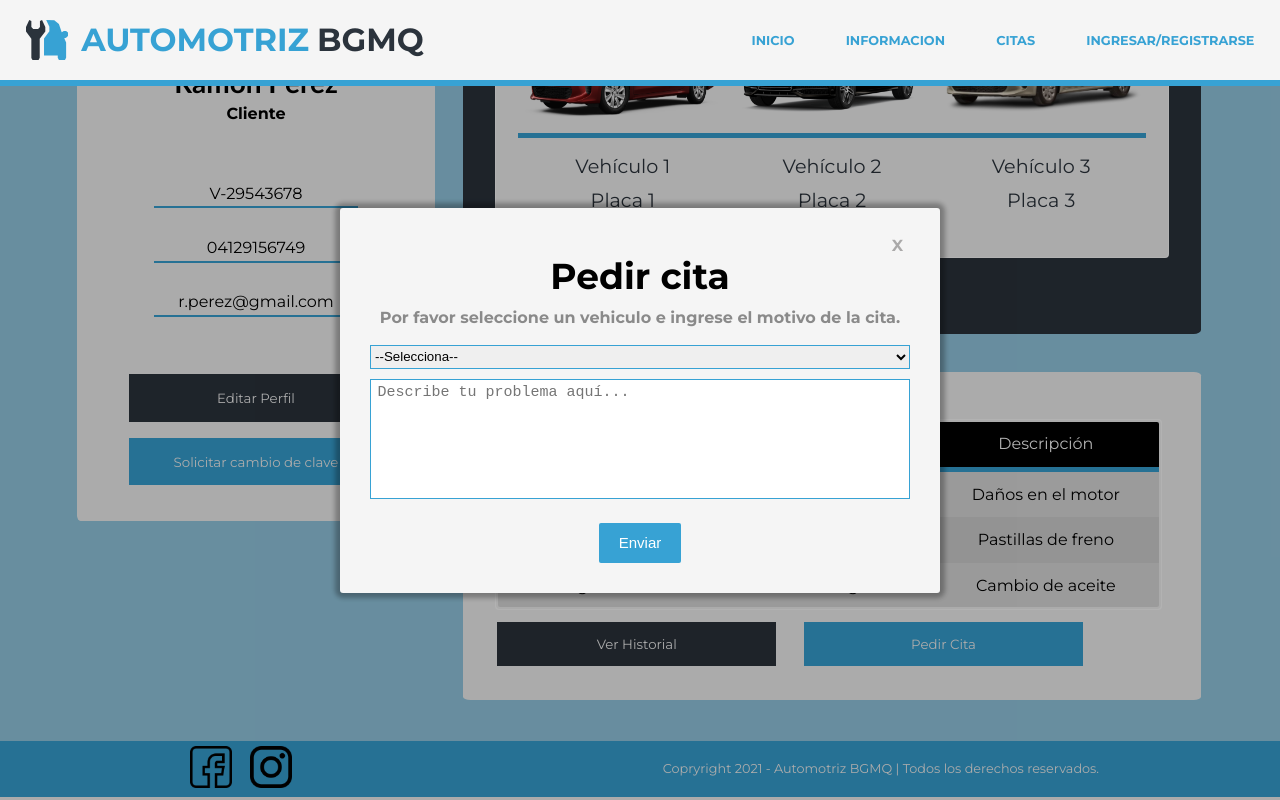
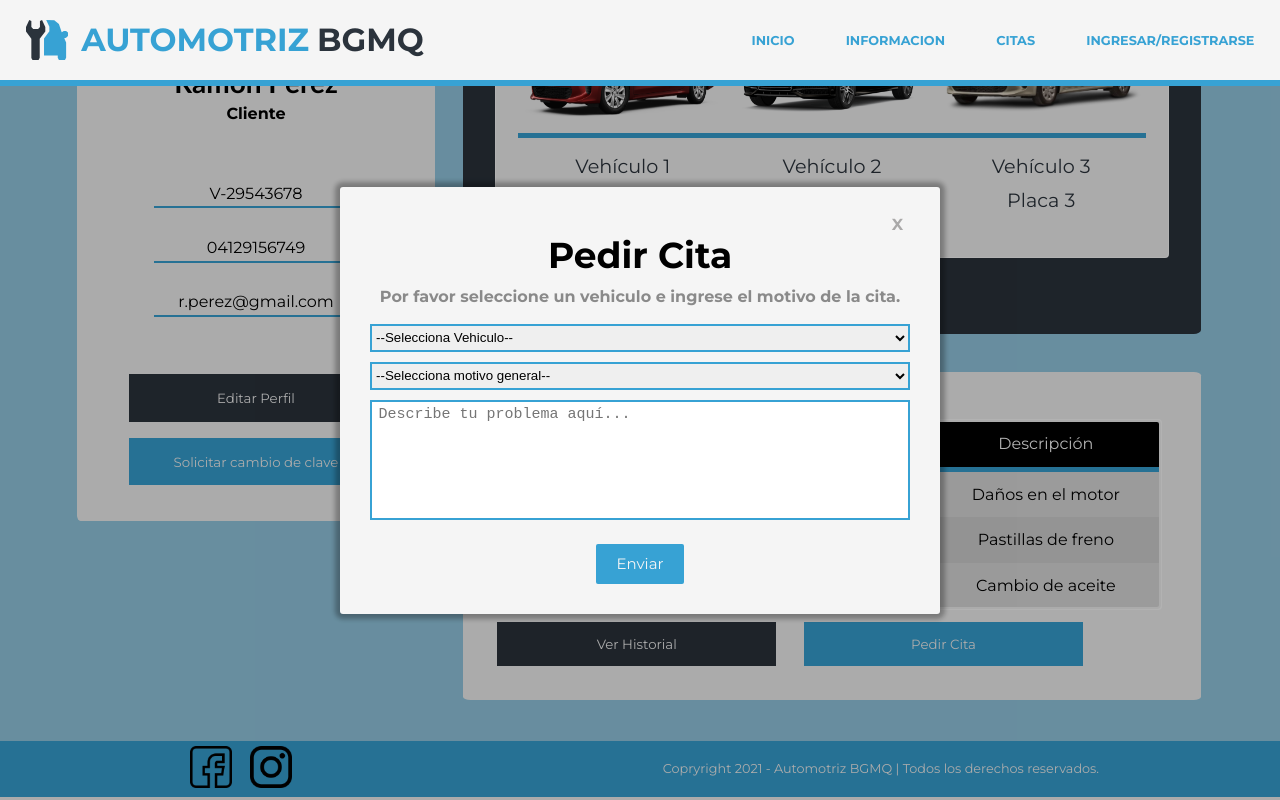
Before and after one commit to nbolinaga/automotrizBGM, an Angular app in the folder automotrizBGMQ/: page /perfil in a window 1280 px wide. Both pictures are taken after a click on the button "Pedir Cita". Shown: the part 206-1006 px from the top of the page. Built offline with nearby package versions, Linux system fonts and the light colour scheme.

Commit message:
Correción de detalles y pequeños errores en el diseño

```diff
--- a/automotrizBGMQ/src/app/app.module.ts
+++ b/automotrizBGMQ/src/app/app.module.ts
@@ -6,7 +6,6 @@ import { AppRoutingModule } from './app-routing.module';
 import { AppComponent } from './app.component';
 
 import { InicioComponent } from './components/inicio/inicio.component';
-
 import { NavbarComponent } from './components/navbar/navbar.component';
 import { FooterComponent } from './components/footer/footer.component';
 import { LoginComponent } from './components/login/login.component';
--- a/automotrizBGMQ/src/app/components/inicio/inicio.component.html
+++ b/automotrizBGMQ/src/app/components/inicio/inicio.component.html
@@ -38,7 +38,7 @@
         <p>Fax: 800 4318132</p>
     </div>
     <p id="correo">Contacto@BGMQ.com</p>
-</section>
+  </section>
   <!-- <section class="der">
         <p>Automotriz BGMQ se especializa en la reparación y servicio de vehículos de marca Chevrolet, Ford, GM, Chrysler, Jeep y otras marcas Americanas. Estamos ubicado en Altamira, Caracas y abrimos los 7 días de la semana.</p>
         <p>Nuestro equipo profesional de mecánicos te llevaran por todos los pasos para lograr que tu vehículo se encuentre siempre en su más óptimo funcionamiento</p>
--- a/automotrizBGMQ/src/app/components/perfil/perfil.component.html
+++ b/automotrizBGMQ/src/app/components/perfil/perfil.component.html
@@ -78,19 +78,28 @@
   <div class="overlay" *ngIf="activar">
       <div class="popup">
           <a (click)="activacion()" class="btn-cerrar-popup">X</a>
-          <h3>Pedir cita</h3>
+          <h3>Pedir Cita</h3>
           <h4>Por favor seleccione un vehiculo e ingrese el motivo de la cita.</h4>
           <form action="">
               <div class="contenedor-inputs">
-                  <select name="Vehiculos" id="Vehiculos">
-                      <option value="selector">--Selecciona--</option>
+                  <select name="Vehiculos">
+                      <option value="selector">--Selecciona  Vehiculo--</option>
                       <option value="carro1">Mi vehiculo 1</option>
                       <option value="carro2">Mi vehiculo 2</option>
                       <option value="carro3">Mi vehiculo 3</option>
                   </select>
+                  <select name="Opciones">
+                    <option value="selector">--Selecciona motivo general--</option>
+                    <option value="opcion1">Revisión</option>
+                    <option value="opcion2">Reparación</option>
+                    <option value="opcion3">Servicio Completo</option>
+                    <option value="opcion4">Cambio de Aceite</option>
+                    <option value="opcion5">Cambio de Neumaticos</option>
+                    <option value="opcion5">Sin especificar</option>
+                </select>
                   <textarea name="descripción" placeholder="Describe tu problema aquí..."></textarea>
               </div>
-              <input type="submit" class="btn-submit" value="Enviar">
+              <button class="btn-alt">Enviar</button>
           </form>
       </div>
   </div>
--- a/automotrizBGMQ/src/app/components/perfil/perfil.component.scss
+++ b/automotrizBGMQ/src/app/components/perfil/perfil.component.scss
@@ -223,43 +223,41 @@
           font-size: 16px;
           margin-bottom: 18px;
           color: #8a8a8a;
-          //opacity: 0;
       }
 
 
 
       .contenedor-inputs select {
-          height: 3vh;
+          height: 3.5vh;
           width: 100%;
           margin-bottom: 10px;
-          border: 1.5px solid $detalles;
+          border: 2px solid $detalles;
       }
 
       .contenedor-inputs textarea {
           width: 100%;
           margin-bottom: 20px;
           height: 120px;
-          border: 1.5px solid $detalles;
+          border: 2px solid $detalles;
           font-size: 15px;
+          font: $fonts;
           padding-left: .5vw;
           padding-top: .5vh;
           resize: none;
       }
 
-      .btn-submit {
+      .btn-alt {
           padding: 0 20px;
           height: 40px;
           line-height: 40px;
           border: none;
-          color: white;
-          background: $detalles;
           border-radius: 2px;
           font-size: 15px;
           cursor: pointer;
           transition: .3s ease all;
       }
 
-      .btn-submit:hover {
+      .btn-alt:hover {
           background: rgba(41, 117, 161, .9);
       }
   }
```
